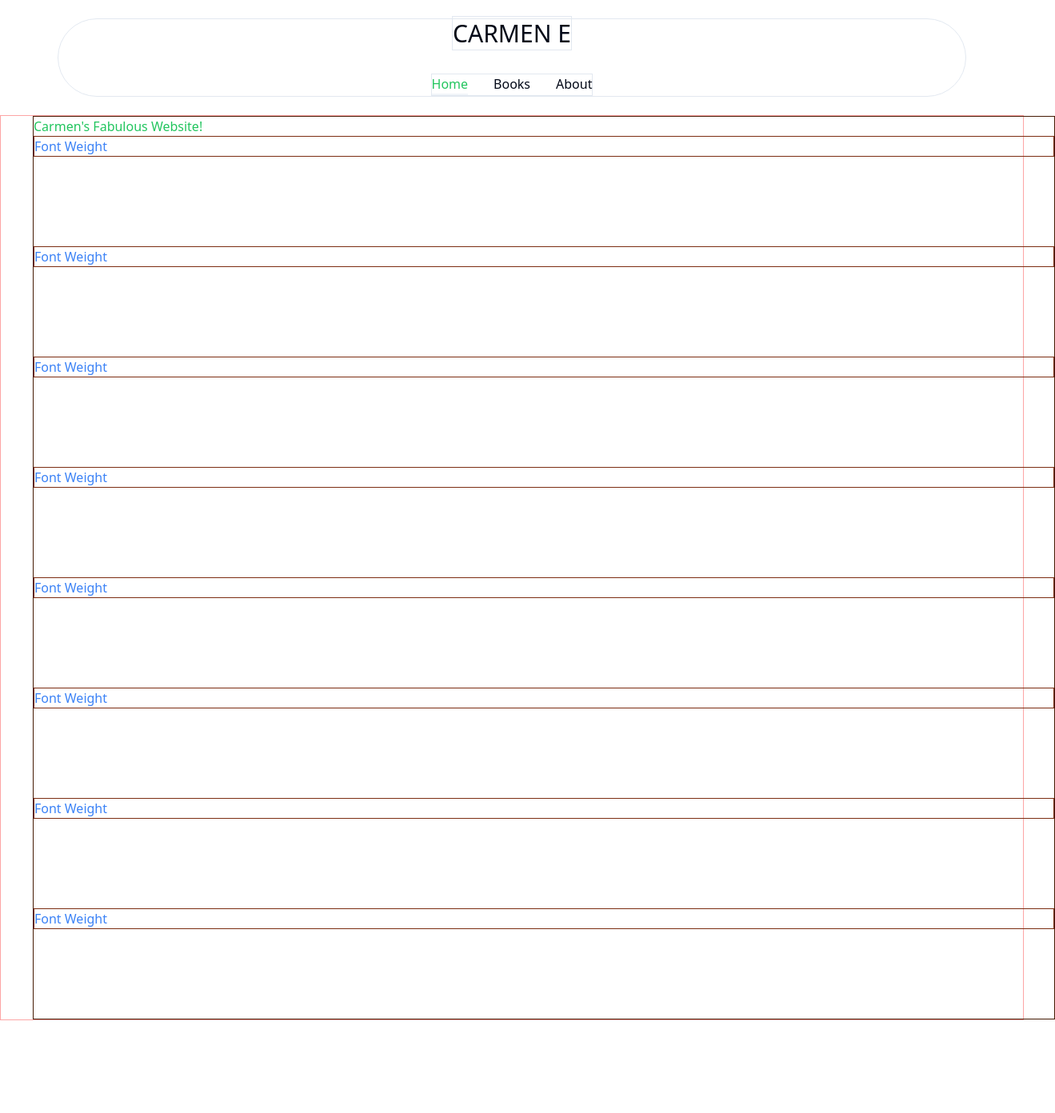
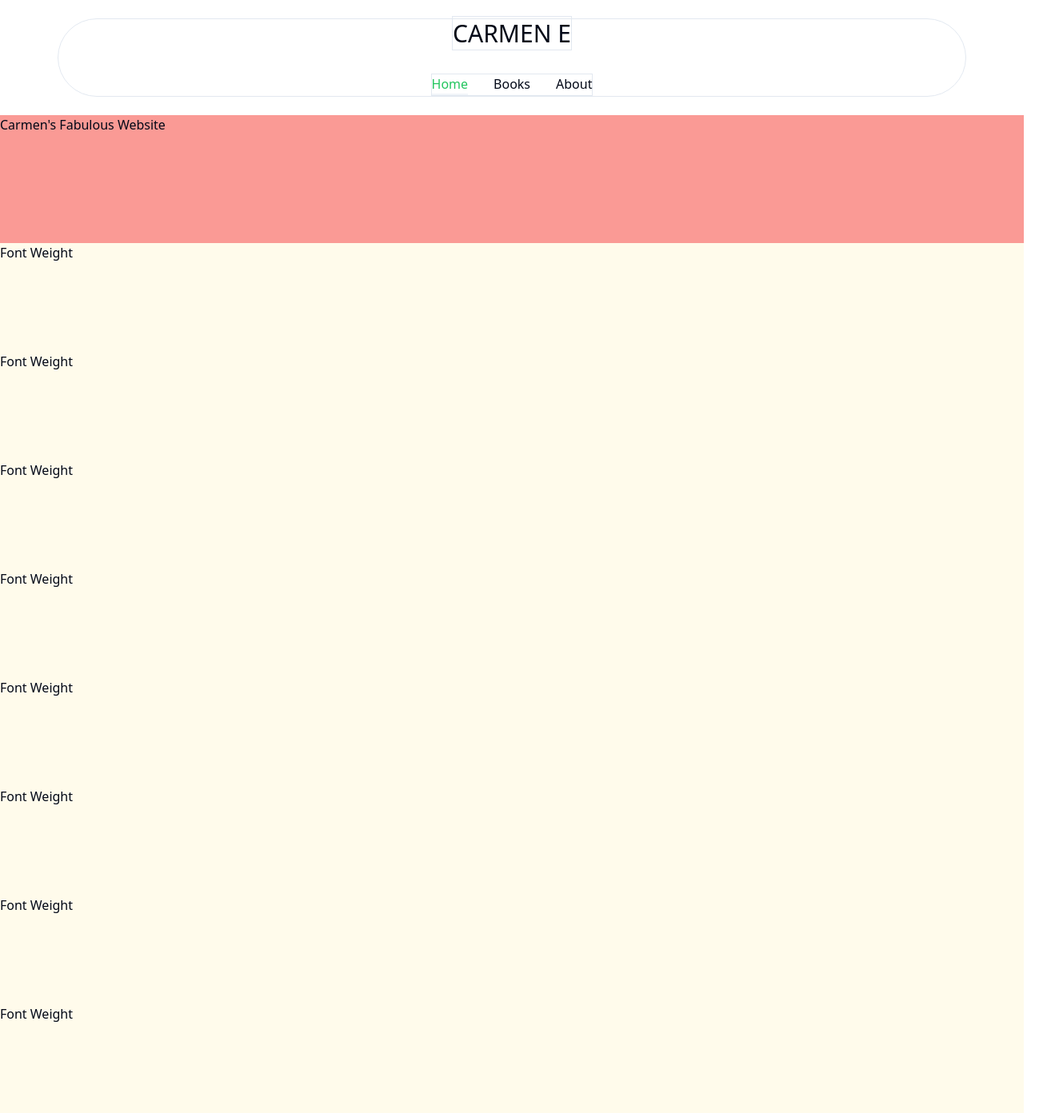
Before and after one commit to mmaustin/carmens-site, a Next.js app in the folder carmens-site/: page / in a window 1280 px wide. Shown: the whole page at 80% size, 1319 px wide, since content can reach past the window. Before the commit the page ends 1276 px from the top, so only its background shows below. Built offline with nearby package versions, Linux system fonts and the light colour scheme.

Commit message:
Font and background color manipulation

```diff
--- a/carmens-site/app/layout.js
+++ b/carmens-site/app/layout.js
@@ -21,7 +21,7 @@ export default function RootLayout({ children }) {
         className={`${newsReader.variable} antialiased flex flex-col min-h-screen`}
       >
         <Header />
-        <main className="border border-red-300">
+        <main className=" bg-amber-50">
           {children}
         </main>
       </body>
--- a/carmens-site/app/page.js
+++ b/carmens-site/app/page.js
@@ -5,16 +5,18 @@ import Header from "@/components/Header";
 
 export default function Home() {
   return (
-    <div className="border border-amber-950 text-green-500 w-full flex flex-col mx-10">
-      Carmen's Fabulous Website!
-      <h1 className="border border-orange-900 mb-28 text-blue-500 capitalize">font weight</h1>
-      <h1 className="border border-orange-900 mb-28 text-blue-500 capitalize">font weight</h1>
-      <h1 className="border border-orange-900 mb-28 text-blue-500 capitalize">font weight</h1>
-      <h1 className="border border-orange-900 mb-28 text-blue-500 capitalize">font weight</h1>
-      <h1 className="border border-orange-900 mb-28 text-blue-500 capitalize">font weight</h1>
-      <h1 className="border border-orange-900 mb-28 text-blue-500 capitalize">font weight</h1>
-      <h1 className="border border-orange-900 mb-28 text-blue-500 capitalize">font weight</h1>
-      <h1 className="border border-orange-900 mb-28 text-blue-500 capitalize">font weight</h1>
+    <div className="w-full flex flex-col font-light">
+      <div className="h-40 font-light bg-red-400/70">
+        Carmen's Fabulous Website
+      </div>
+      <h1 className="mb-28 capitalize">font weight</h1>
+      <h1 className="mb-28 capitalize">font weight</h1>
+      <h1 className="mb-28 capitalize">font weight</h1>
+      <h1 className="mb-28 capitalize">font weight</h1>
+      <h1 className="mb-28 capitalize">font weight</h1>
+      <h1 className="mb-28 capitalize">font weight</h1>
+      <h1 className="mb-28 capitalize">font weight</h1>
+      <h1 className="mb-28 capitalize">font weight</h1>
     </div>
   );
 }
--- a/carmens-site/components/Header.jsx
+++ b/carmens-site/components/Header.jsx
@@ -4,7 +4,7 @@ import Navbar from "./Navbar";
 
 const Header = () => {
   return (
-    <header className="flex justify-center items-center sticky top-0 backdrop-blur-lg h-36">
+    <header className="flex justify-center items-center sticky top-0 backdrop-blur-md h-36">
       <div className="container hidden lg:flex items-center gap-8 rounded-full">
         <Navbar />
       </div>
--- a/carmens-site/components/Navbar.jsx
+++ b/carmens-site/components/Navbar.jsx
@@ -22,7 +22,7 @@ const Navbar = () => {
   const pathName = usePathname();
 
   return (
-    <div className="flex flex-col justify-center items-center w-full border rounded-full">
+    <div className="flex flex-col justify-center items-center w-full border rounded-full backdrop-blur-xl">
       <h3 className="mb-8">
         <Link href={'/'} className="text-3xl border capitalize " >CARMEN e</Link>
       </h3>
```
